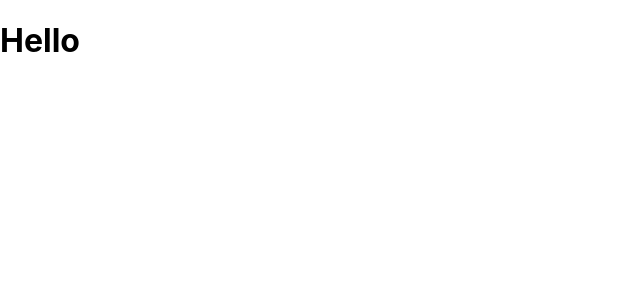
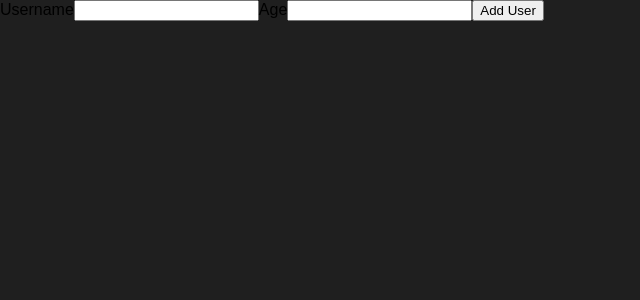
Before and after one commit to bha4/sharpner-react2, a React (Create React App) app: page / in a window 1280 px wide. Shown: the top 300 px of the page, without its empty margins (0-640 px from the left). Built offline with nearby package versions, Linux system fonts and the light colour scheme.

Commit message:
Revision Project - Add User Form

```diff
--- a/src/App.js
+++ b/src/App.js
@@ -1,8 +1,13 @@
+import React from "react";
+import AddUser from "./components/users/AddUser.js";
+
+
 function App() {
   return (
     <div>
-     <h1>Hello</h1>
+        <AddUser/>
     </div>
-  )
+  );
 }
+
 export default App;
--- /dev/null
+++ b/src/components/users/AddUser.js
@@ -0,0 +1,24 @@
+import React, { useState } from 'react';
+
+function AddUser(){
+  const[UserName,setUserName]=useState("");
+  const[Age,setAge]=useState("")
+
+    function addUserHandler(event){
+      event.preventDefault();
+      setUserName("");
+      setAge("")
+    }
+  return (
+    <form onSubmit={addUserHandler}>
+      <label htmlFor="username">Username</label>
+  <input type="text" id="username" />
+
+  <label htmlFor="age">Age</label>
+  <input type="number" id="age" />
+      <button type="submit">Add User</button>
+    </form>
+      )
+}
+
+export default AddUser;
--- a/src/index.css
+++ b/src/index.css
@@ -1,13 +1,12 @@
+* {
+  box-sizing: border-box;
+}
+
+html {
+  font-family: sans-serif;
+  background: #1f1f1f;
+}
+
 body {
   margin: 0;
-  font-family: -apple-system, BlinkMacSystemFont, 'Segoe UI', 'Roboto', 'Oxygen',
-    'Ubuntu', 'Cantarell', 'Fira Sans', 'Droid Sans', 'Helvetica Neue',
-    sans-serif;
-  -webkit-font-smoothing: antialiased;
-  -moz-osx-font-smoothing: grayscale;
 }
-
-code {
-  font-family: source-code-pro, Menlo, Monaco, Consolas, 'Courier New',
-    monospace;
-}
```
Also changed, not shown: src/index.js (+7 -6 lines).
